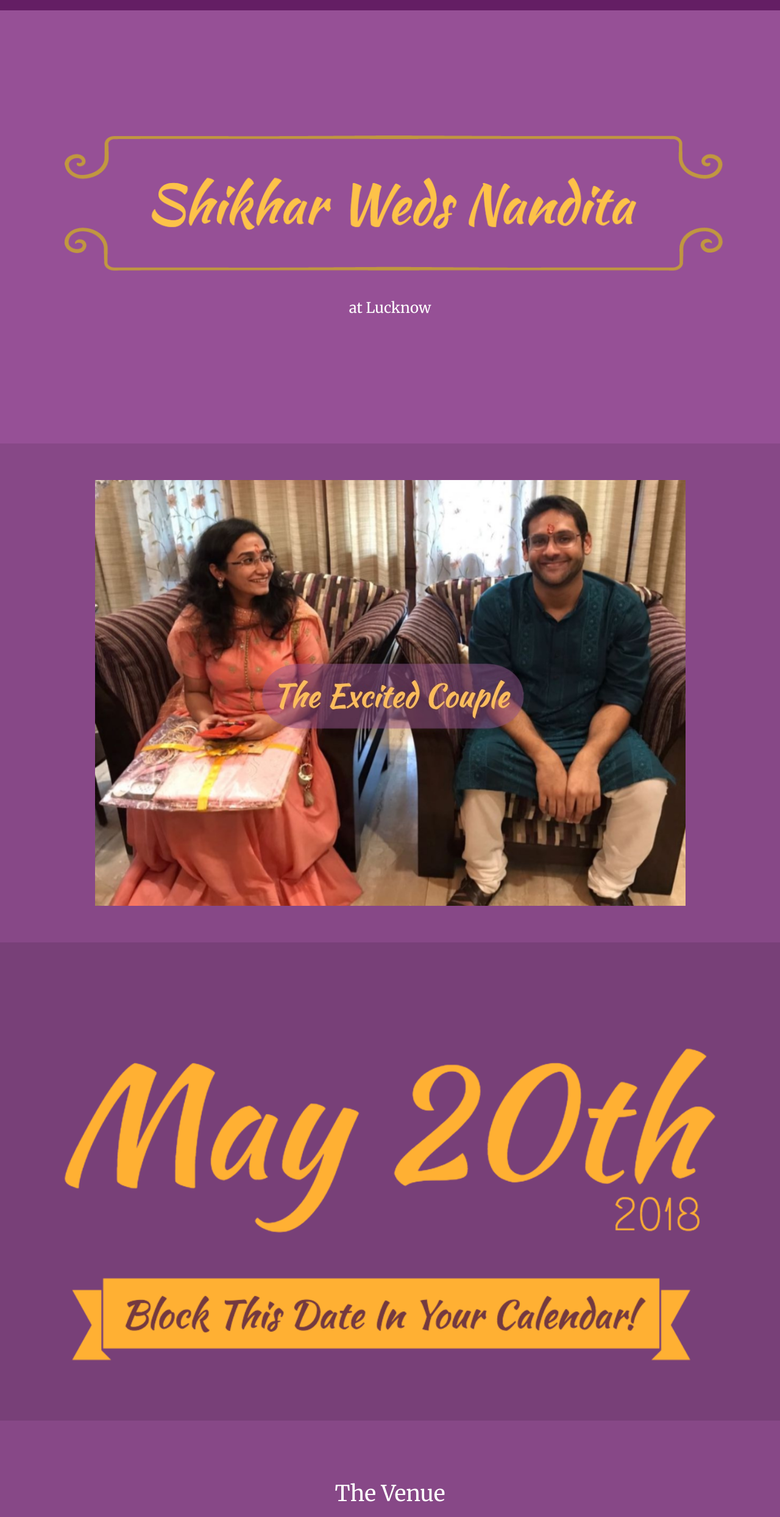
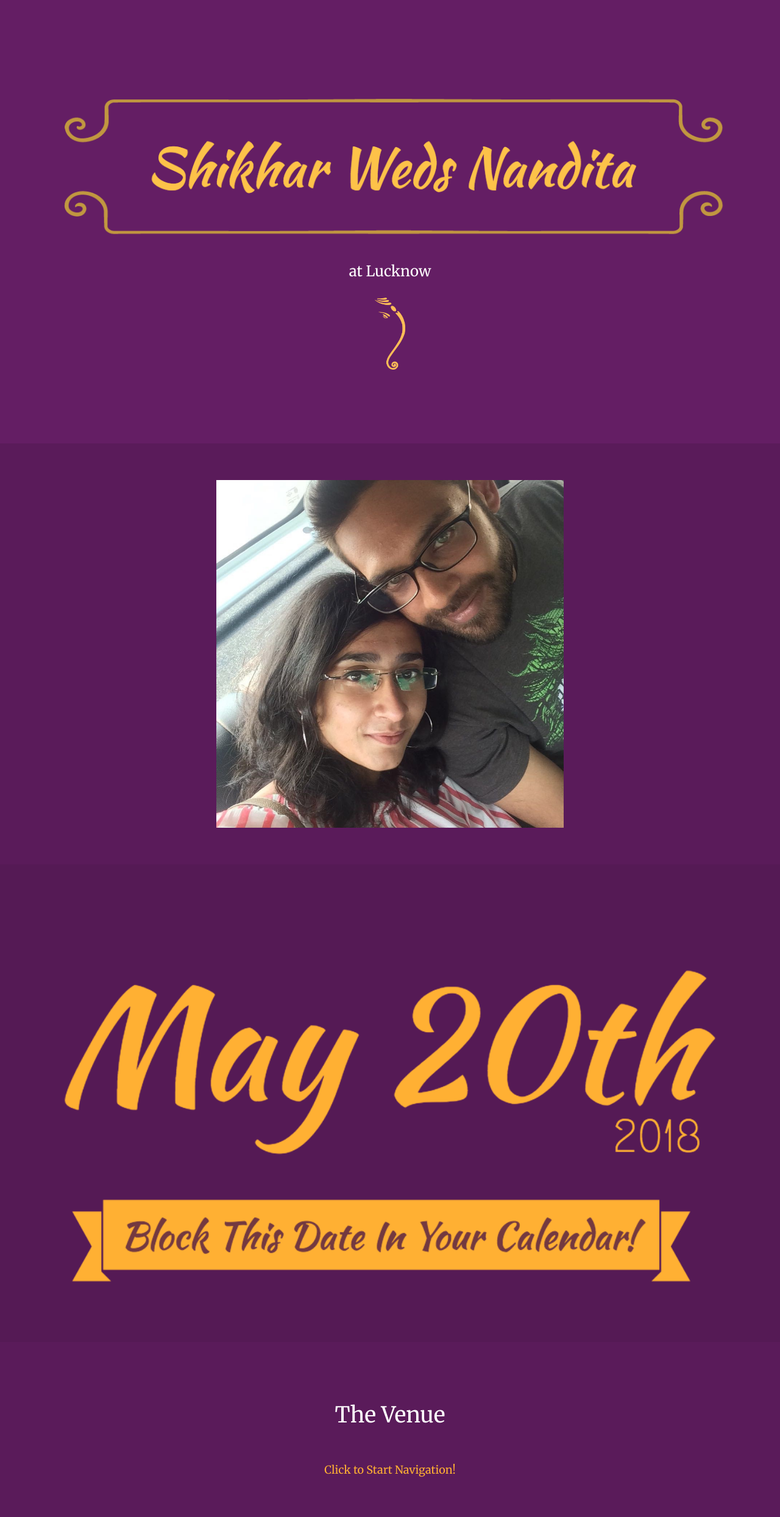
Before and after one commit to theraghavbhasin/ShikharWedsNandita, a plain HTML site: page index.html in a window 1280 px wide. Shown: the part 73-2560 px from the top of the page at 61% size. Drawn offline with Linux system fonts and the light colour scheme; grey boxes are pictures that could not be loaded.

Commit message:
Some Changes
- Changed the Colors to accurately reflect those of the invitation card.
- Added recreated graphics as will be printed on the invite. (Made by Nalini)
- Switched the image, as mentioned by Shikhar Bhai.
- Images moved to under the img folder.
- Some CSS was modified to reflect the changes mentione above.

Fin.
Goodnight.

```diff
--- a/css/scrolling-nav.css
+++ b/css/scrolling-nav.css
@@ -11,8 +11,9 @@ body {
     width: 100%;
     height: 100%;
     font-family: 'Merriweather', serif;
-/*    background-image: url(../4.png); */
-    background-color: rgb(150,80,150);
+    background-color: rgb(100,30,100);
+/*    background-color: rgb(150,80,150);*/
+
     color: white;
 }
 
@@ -65,7 +66,7 @@ html {
 .theDate-section {
     height: auto;
     padding-top: 80px;
-    background: rgba(0,0,0,0.2);
+    background: rgba(0,0,0,0.15);
     text-align: center;
     padding-bottom: 80px;
 }
@@ -81,7 +82,7 @@ html {
     height: auto;
     padding-top: 80px;
     padding-bottom: 80px;
-    background: rgba(0,0,0,0.2);
+    background: rgba(0,0,0,0.15);
     text-align: center;
 }
 
--- a/index.html
+++ b/index.html
@@ -1,6 +1,5 @@
 <!DOCTYPE html>
 <html lang="en">
-
 <head>
   <!-- Global site tag (gtag.js) - Google Analytics -->
 <script async src="https://www.googletagmanager.com/gtag/js?id=UA-59933281-6"></script>
@@ -14,11 +13,14 @@ gtag('config', 'UA-59933281-6');
     <meta charset="utf-8">
     <meta http-equiv="X-UA-Compatible" content="IE=edge">
     <meta name="viewport" content="width=device-width, initial-scale=1">
-    <meta name="description" content="">
-    <meta name="author" content="">
+    <meta name="description" content="Shikhar Weds Nandita. We would like to invite you to join us on this joyous occasion. Please RSVP.">
+    <meta name="keywords" content="Shikhar Weds Nandita,#ShikharWedsNandita,Shikhar,Garg,Shikhar Garg,Nandita,Narayan,Nandita Narayan,Wedding,Weds,Garg Wedding">
+
+    <meta name="author" content="Raghav Bhasin">
+    <!-- Developed by Raghav Bhasin [raghavbhasin.in] -->
     <meta name="google-site-verification" content="soPMzQDxzkpb6e2der47EKLMciXqSSe121Youw1WaVo" />
 
-    <title>Shikhar Weds Nandita</title>
+    <title>#ShikharWedsNandita</title>
 
     <!-- Bootstrap Core CSS -->
     <link href="css/bootstrap.min.css" rel="stylesheet">
@@ -89,10 +91,12 @@ gtag('config', 'UA-59933281-6');
         <div class="container">
             <div class="row">
                 <div class="col-lg-12">
-                    <br><br><br><br><br><br><br><br>
-                    <img src="title.png" style="width:100%;">
+                    <br><br><br><br><br>
+                    <img src="img/title.png" style="width:100%;">
                     <br>
                       <h3>at Lucknow</h3>
+                      <br>
+                      <img src="img/graphics/gGanesh.png" style="width:50px;">
                 </div>
             </div>
         </div>
@@ -103,7 +107,7 @@ gtag('config', 'UA-59933281-6');
         <div class="container">
             <div class="row">
                 <div class="col-lg-12">
-                  <img src="couple.jpg" style="width:85%;">
+                  <img src="img/couple.jpg" style="width:50%;">
                 </div>
             </div>
         </div>
@@ -115,7 +119,7 @@ gtag('config', 'UA-59933281-6');
             <div class="row">
                 <div class="col-lg-12">
                   <br><br><br><br>
-                    <img src="date.png" style="width:100%;">
+                    <img src="img/date.png" style="width:100%;">
                     <br>
                 </div>
             </div>
@@ -134,7 +138,7 @@ gtag('config', 'UA-59933281-6');
 
                   </div>
                     <div class="col-mdf-6">
-                    <h4 style="text-align:right;"><a href="https://www.google.co.in/maps/place/Golden+Blossom+Imperial+Resorts/@26.899999,81.094311,17z/data=!3m1!4b1!4m5!3m4!1s0x39995f5d9340c473:0xd04c8676415ea074!8m2!3d26.899999!4d81.096505">Click to Start Navigation!</a></h4>
+                    <h4 style="text-align:center;"><a href="https://www.google.co.in/maps/place/Golden+Blossom+Imperial+Resorts/@26.899999,81.094311,17z/data=!3m1!4b1!4m5!3m4!1s0x39995f5d9340c473:0xd04c8676415ea074!8m2!3d26.899999!4d81.096505">Click to Start Navigation!</a></h4>
                   </div>
                 </div>
                     <iframe src="https://www.google.com/maps/embed?pb=!1m18!1m12!1m3!1d56943.498037986144!2d80.9272515850081!3d26.87273782432422!2m3!1f0!2f0!3f0!3m2!1i1024!2i768!4f13.1!3m3!1m2!1s0x0%3A0xd04c8676415ea074!2sGolden+Blossom+Imperial+Resorts!5e0!3m2!1sen!2sin!4v1516546149220" width="100%" height="300" frameborder="0" style="border:0" allowfullscreen></iframe>
@@ -156,7 +160,7 @@ gtag('config', 'UA-59933281-6');
                   </p>
                   <h4><a href="https://docs.google.com/forms/d/e/1FAIpQLSdjUg3Y7Pq5laleYPaBBoVA4jZkdbtElBMlJ80n1aQg_FIecw/viewform?usp=sf_link" target="_blank">Click Here</a></h4>
                   <br>
-                  <img src="wine.png" style="width:200px;">
+                  <img src="img/graphics/gBooze.png" style="width:200px;">
                 </div>
             </div>
         </div>
@@ -174,7 +178,8 @@ gtag('config', 'UA-59933281-6');
                       <a href="https://www.instagram.com/explore/tags/shikharwedsnandita/" target="_blank"><h3>#ShikharWedsNandita</h3></a>
                       for all wedding photos that you post on Social Media.
                     </p>
-
+                    <br><br><br>
+                    <img src="img/graphics/gAgni.png" style="width:500px;">
                 </div>
             </div>
         </div>
```
Also changed, not shown: couple.jpg (deleted), img/Couple.JPG (added), img/date.png (renamed from date.png), img/graphics/Agni.png (added), img/graphics/Booze.png (added), img/graphics/Dancers.png (added), img/graphics/Ganesh.png (added), img/graphics/Ganesh2.png (added), img/graphics/gAgni.png (added), img/graphics/gBooze.png (added), img/graphics/gDancers.png (added), img/graphics/gGanesh.png (added), img/graphics/gGanesh2.png (added), img/nandita.jpg (deleted), 3 more files, 1 other file.
